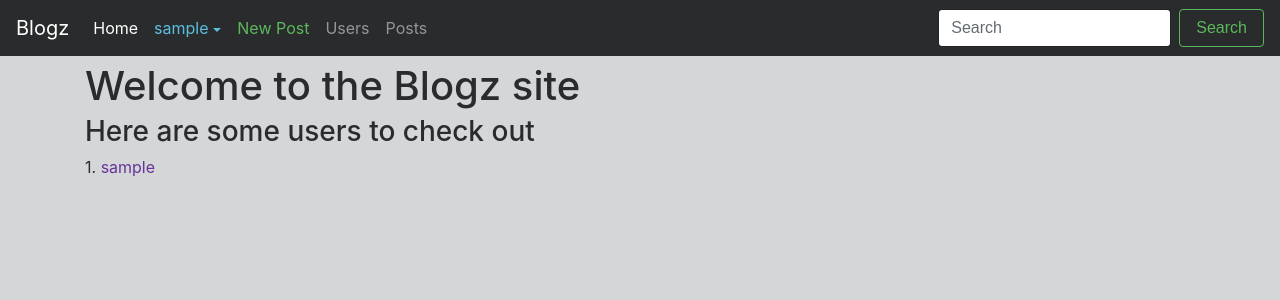
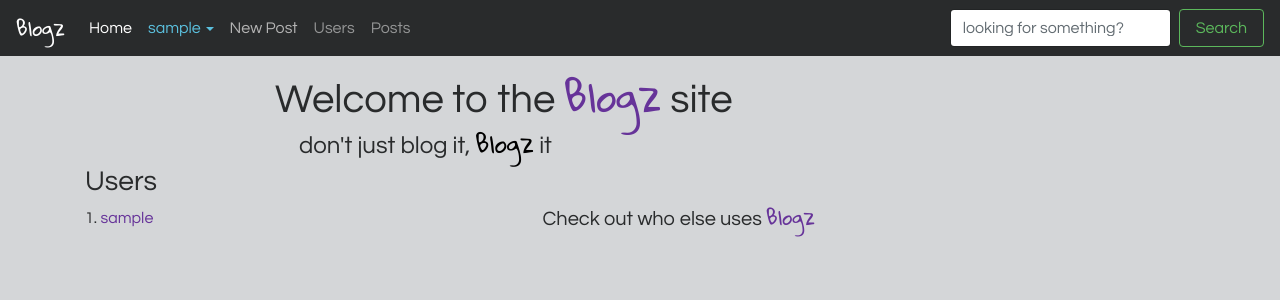
Before and after one commit to wolfgangwarneke/blogz-flask, a Flask app: page / in a window 1280 px wide. Shown: the top 300 px of the page. Run offline with Flask 2, Linux system fonts and the light colour scheme; the visitor is signed in with stand-in values (Sample User, id 1); data comes from the database, SQL or seed files in the repository; some libraries are stand-ins or nearby versions.

Commit message:
implement more Bootstrap integration, rework templates, and alter site copy

```diff
--- a/static/style.css
+++ b/static/style.css
@@ -1,17 +1,74 @@
+/*fonts:
+font-family: 'Gloria Hallelujah', cursive;
+font-family: 'Josefin Sans', sans-serif;
+font-family: 'Questrial', sans-serif;*/
+
 body {
-  margin-top: 4em;
+  margin-top: 4.6em;
   background-color: #7FAA94;
   background-color: #d4d6d8;
-  /*color: #216241;
-  font-family: monospace;*/
+  /*color: #216241;*/
+  font-family: 'Questrial', sans-serif;
 }
 
 a:link {
   color: rebeccapurple;
-  /*color: #7B882D;*/
+
 }
 
 a:visited {
   color: black;
   /*color: #578F73;*/
 }
+
+.logo {
+  color: rebeccapurple;
+}
+
+.gloria-font, .logo {
+  font-family: 'Gloria Hallelujah', cursive;
+}
+
+.josefin-font, label {
+  font-family: 'Josefin Sans', sans-serif;
+}
+
+.questrial-font, .nav-link, button, textarea, input {
+  font-family: 'Questrial', sans-serif;
+}
+
+.nav-link:hover {
+  color: pink !important;
+  transition: color 0.8s;
+}
+
+.nav-link #newpost {
+  color: rgb(180, 180, 180);
+}
+
+.nav-link #newpost:hover {
+  color: rgb(255, 232, 102) !important;
+  transition: color 0.6s ease;
+}
+
+label {
+  font-weight: bolder;
+}
+
+.black {
+  color: black;
+}
+
+.smaller {
+  font-size: 1.4rem;
+}
+
+.bg-light-grey {
+  background-color: #a9a9a9;
+  transition: background-color 0.2s;
+}
+
+.bg-light-grey:hover {
+  background-color: #ddaab7;
+  transition: background-color 0.3s;
+}
--- a/templates/base.html
+++ b/templates/base.html
@@ -6,6 +6,7 @@
     <script src="https://code.jquery.com/jquery-3.1.1.slim.min.js" integrity="sha384-A7FZj7v+d/sdmMqp/nOQwliLvUsJfDHW+k9Omg/a/EheAdgtzNs3hpfag6Ed950n" crossorigin="anonymous"></script>
     <script src="https://cdnjs.cloudflare.com/ajax/libs/tether/1.4.0/js/tether.min.js" integrity="sha384-DztdAPBWPRXSA/3eYEEUWrWCy7G5KFbe8fFjk5JAIxUYHKkDx6Qin1DkWx51bBrb" crossorigin="anonymous"></script>
     <script src="https://maxcdn.bootstrapcdn.com/bootstrap/4.0.0-alpha.6/js/bootstrap.min.js" integrity="sha384-vBWWzlZJ8ea9aCX4pEW3rVHjgjt7zpkNpZk+02D9phzyeVkE+jo0ieGizqPLForn" crossorigin="anonymous"></script>
+    <link href="https://fonts.googleapis.com/css?family=Gloria+Hallelujah|Josefin+Sans|Questrial" rel="stylesheet">
     <link rel="stylesheet" href="/static/style.css">
     <title></title>
   </head>
@@ -14,7 +15,7 @@
       <button class="navbar-toggler navbar-toggler-right hidden-lg-up collapsed" type="button" data-toggle="collapse" data-target="#navbarsExampleDefault" aria-controls="navbarsExampleDefault" aria-expanded="false" aria-label="Toggle navigation">
         <span class="navbar-toggler-icon"></span>
       </button>
-      <a class="navbar-brand" href="/">Blogz</a>
+      <a class="navbar-brand gloria-font" href="/">Blogz</a>
 
       <div class="navbar-collapse collapse" id="navbarsExampleDefault" aria-expanded="false">
         <ul class="navbar-nav mr-auto">
@@ -31,14 +32,14 @@
             </div>
           </li>
           <li class="nav-item">
-            <a class="nav-link text-success" href="/user/{{session['username']}}/newpost">New Post <span class="sr-only">(current)</span></a>
+            <a class="nav-link" href="/user/{{session['username']}}/newpost"><span id="newpost">New Post</span></a>
           </li>
           {% else %}
           <li class="nav-item">
             <a class="nav-link" href="/login">Login <span class="sr-only">(current)</span></a>
           </li>
           <li class="nav-item">
-            <a class="nav-link" href="#register" data-toggle="modal" data-target="#myModal">Register</a>
+            <a class="nav-link" href="/register" data-toggle="modal" data-target="#myModal">Register</a>
           </li>
           {% endif %}
           <li class="nav-item">
@@ -49,7 +50,7 @@
           </li>
         </ul>
         <form action="/search" method="get" class="form-inline mt-2 mt-md-0">
-          <input class="form-control mr-sm-2" type="text" name="query" placeholder="Search">
+          <input class="form-control mr-sm-2" type="text" name="query" placeholder="looking for something?">
           <button class="btn btn-outline-success my-2 my-sm-0" type="submit">Search</button>
         </form>
       </div>
--- a/templates/home.html
+++ b/templates/home.html
@@ -1,8 +1,11 @@
 {% extends "users.html" %}
 
 {% block index %}
-
-<h1>Welcome to the Blogz site</h1>
-<h3>Here are some users to check out</h3>
+<div class="row">
+  <div class="col-8 offset-2">
+    <h1>Welcome to the <span class="logo">Blogz</span> site</h1>
+    <h4 class="px-4">don't just blog it, <span class="logo black">Blogz</span> it</h4>
+  </div>
+</div>
 
 {% endblock %}
--- a/templates/users.html
+++ b/templates/users.html
@@ -7,12 +7,18 @@
   {% endblock %}
 
 {% if users %}
-  <div class="users">
-    {% for user in users %}
-    <div>
-      {{loop.index}}. <a href="/user/{{user.username}}">{{user.username}}</a>
+  <div class="row">
+    <div class="col-sm-8">
+      <div class="users">
+        <h3>Users</h3>
+        <h5 class="float-right">Check out who else uses <span class="logo">Blogz</span></h5>
+        {% for user in users %}
+        <div>
+          {{loop.index}}. <a href="/user/{{user.username}}">{{user.username}}</a>
+        </div>
+        {% endfor %}
+      </div>
     </div>
-    {% endfor %}
   </div>
 {% else %}
   <h1>No users yet!</h1>
```
Also changed, not shown: templates/createpost.html (+17 -6 lines), templates/login.html (+16 -5 lines), templates/post.html (+12 -0 lines), templates/posts.html (+11 -1 lines).
